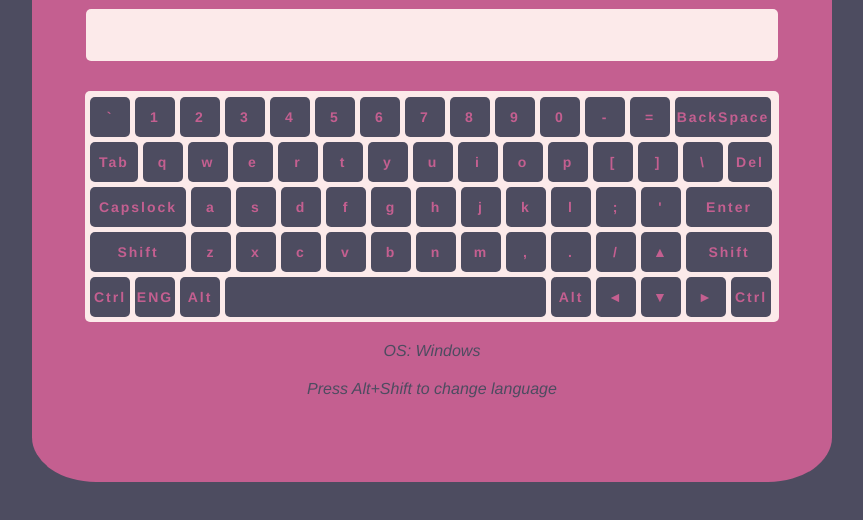
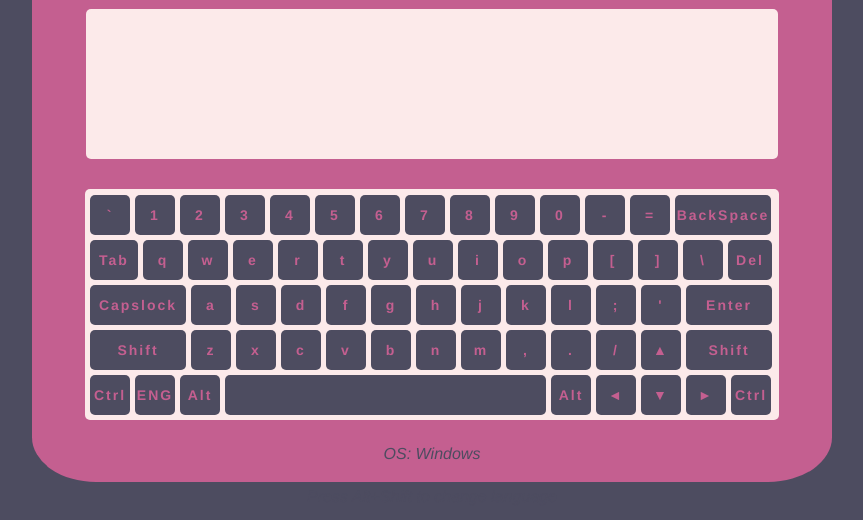
Before and after one commit to katrin-brest/virtual-keyboard, a website: page index.html in a window 1280 px wide. Shown: the part 198-718 px from the top of the page, without its empty margins (208-1071 px from the left). Drawn offline with Linux system fonts and the light colour scheme.

Commit message:
fix: textarea height

```diff
--- a/style.css
+++ b/style.css
@@ -26,6 +26,7 @@ body {
 }
 .textarea {
     width: 692px !important;
+    height: 150px;
     display: block;
     outline: none;
     border: none;
@@ -107,7 +108,7 @@ body {
 }
 
 .text {
-    margin-top: 20px;
+    margin-top: 25px;
     text-align: center;
     font-size: 16px;
     font-style: italic;
```
